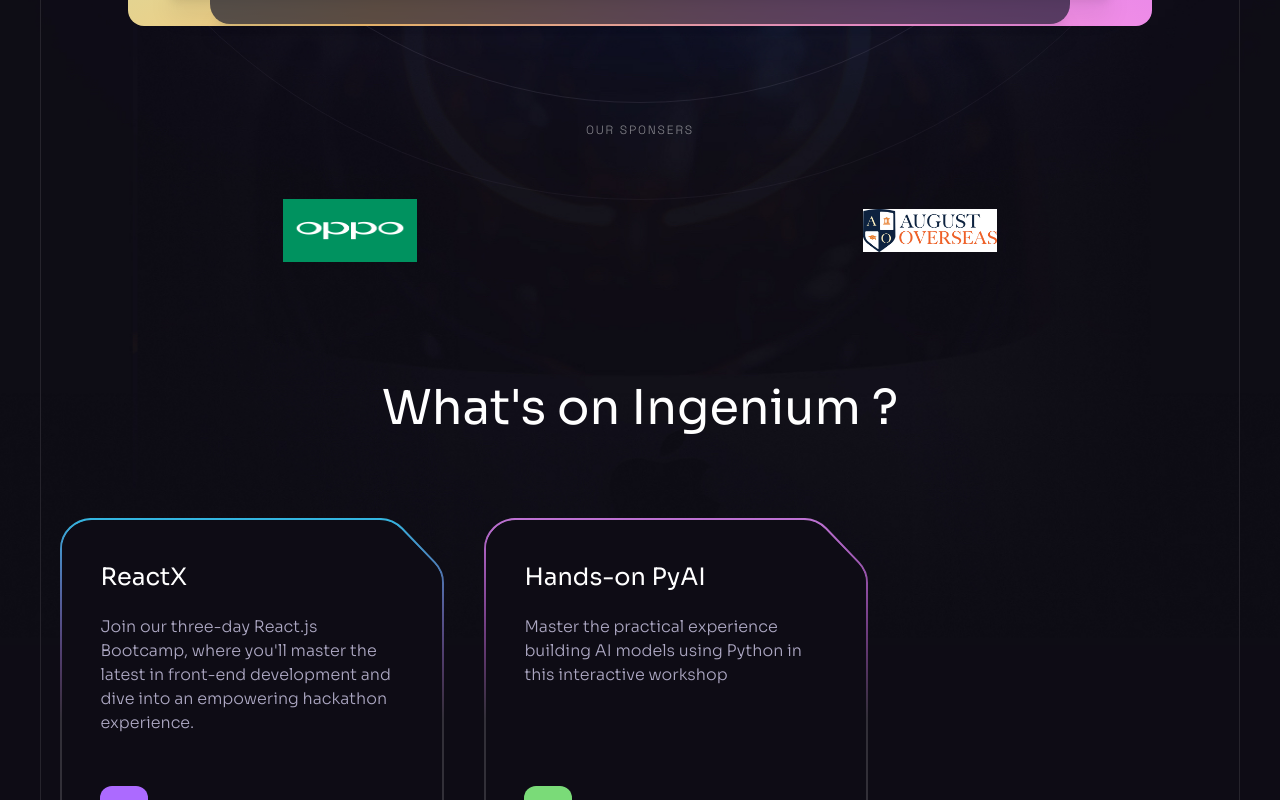
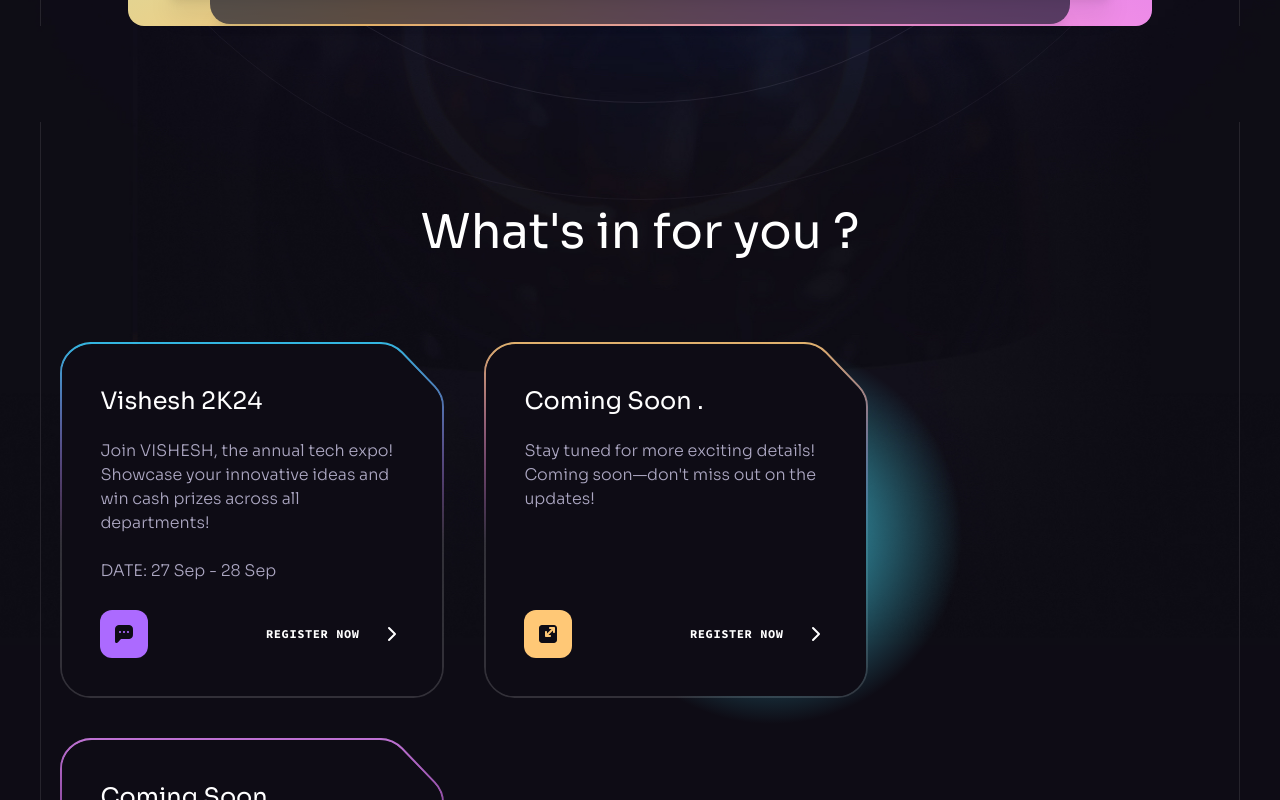
Before and after one commit to gsaivaraprasad123/ingenium24, a React (Vite) app: page / in a window 1280 px wide. Shown: the part 1040-1840 px from the top of the page. Built offline with nearby package versions, Linux system fonts and the light colour scheme.

Commit message:
Ingenium to Team changes

```diff
--- a/src/App.jsx
+++ b/src/App.jsx
@@ -6,7 +6,7 @@ import Header from "./components/Header";
 import Hero from "./components/Hero";
 import Pricing from "./components/Pricing";
 import Roadmap from "./components/Roadmap";
-// import Services from "./components/Services";
+import Services from "./components/Services";
 
 const App = () => {
   return (
@@ -16,7 +16,7 @@ const App = () => {
         <Hero />
         <Benefits />
         <Collaboration />
-        {/* <Services /> */}
+        <Services />
         <Pricing />
         <Roadmap />
         <Footer />
--- a/src/components/Benefits.jsx
+++ b/src/components/Benefits.jsx
@@ -11,7 +11,7 @@ const Benefits = () => {
       <div className="container relative z-2">
         <Heading
           className="md:max-w-md lg:max-w-2xl"
-          title="What's on Ingenium ?"
+          title="What's in for you ?"
         />
 
         <div className="flex flex-wrap gap-10 mb-10">
@@ -26,6 +26,7 @@ const Benefits = () => {
               <div className="relative z-2 flex flex-col min-h-[22rem] p-[2.4rem] pointer-events-none">
                 <h5 className="h5 mb-5">{item.title}</h5>
                 <p className="body-2 mb-6 text-n-3">{item.text}</p>
+                <p className="body-2 mb-6 text-n-3">{item.date}</p>
                 <div className="flex items-center mt-auto">
                   <img
                     src={item.iconUrl}
@@ -33,10 +34,10 @@ const Benefits = () => {
                     height={48}
                     alt={item.title}
                   />
-                  {/* <p className="ml-auto font-code text-xs font-bold text-n-1 uppercase tracking-wider">
-                    Explore more
+                  <p className="ml-auto font-code text-xs font-bold text-n-1 uppercase tracking-wider">
+                    Register Now
                   </p>
-                  <Arrow /> */}
+                  <Arrow />
                 </div>
               </div>
 
--- a/src/components/Footer.jsx
+++ b/src/components/Footer.jsx
@@ -6,7 +6,7 @@ const Footer = () => {
     <Section crosses className="!px-0 !py-10">
       <div className="container flex sm:justify-between justify-center items-center gap-10 max-sm:flex-col">
         <p className="caption text-n-4 lg:block">
-          © Ingenium 2024. All rights reserved - TEAM
+          © TEAM 2024. All rights reserved - TEAM
         </p>
 
         <ul className="flex gap-5 flex-wrap">
--- a/src/components/Header.jsx
+++ b/src/components/Header.jsx
@@ -1,7 +1,7 @@
 import { useLocation } from "react-router-dom";
 import { disablePageScroll, enablePageScroll } from "scroll-lock";
 
-import { ingeniummainlogo } from "../assets";
+import { ingeniummainlogo, teamlogowhite } from "../assets";
 import { navigation } from "../constants";
 import Button from "./Button";
 import MenuSvg from "../assets/svg/MenuSvg";
@@ -37,7 +37,7 @@ const Header = () => {
     >
       <div className="flex items-center px-5 lg:px-7.5 xl:px-10 max-lg:py-4">
         <a className="block w-[12rem] xl:mr-8" href="#hero">
-          <img src={ingeniummainlogo} width={180} height={30} alt="Brainwave" />
+          <img src={teamlogowhite} width={60} height={20} alt="Brainwave" />
         </a>
 
         <nav
--- a/src/components/Hero.jsx
+++ b/src/components/Hero.jsx
@@ -25,7 +25,7 @@ const Hero = () => {
           <h1 className="h1 mb-6">
             Explore the Possibilities of&nbsp;AI&nbsp;with {` `}
             <span className="inline-block relative text-gradient">
-              Ingenium{" "}
+              TEAM{" "}
               <img
                 src={curve}
                 className="absolute top-full left-0 w-full xl:-mt-2"
@@ -88,7 +88,7 @@ const Hero = () => {
           <BackgroundCircles />
         </div>
 
-        <CompanyLogos className="hidden relative z-10 mt-20 lg:block" />
+        {/* <CompanyLogos className="hidden relative z-10 mt-20 lg:block" /> */}
       </div>
 
       <BottomLine />
--- a/src/constants/index.js
+++ b/src/constants/index.js
@@ -101,7 +101,7 @@ export const roadmap = [
     title: "Hareesh Kumar - Founder/Director at `EDTROVE EduTech`",
     text: "ReactX",
     designation: "",
-    role:"Trainer",
+    role: "Trainer",
     date: "JUNE 2024",
     status: "done",
     imageUrl: roadmap1,
@@ -122,7 +122,7 @@ export const roadmap = [
     title: "Pathik Ghugare - ML Engineer at `Pibit.ai`",
     text: "Hands-on PyAI",
     designation: "",
-    role:"Trainer",
+    role: "Trainer",
     date: "JUNE 2024",
     status: "done",
     imageUrl: roadmap3,
@@ -131,7 +131,7 @@ export const roadmap = [
     id: "2",
     title: "Summit",
     text: "",
-    role:"Speaker",
+    role: "Speaker",
     date: "JUNE 2024",
     status: "progress",
     imageUrl: roadmap4,
@@ -270,25 +270,26 @@ export const pricing = [
 export const benefits = [
   {
     id: "0",
-    title: "ReactX",
-    text: "Join our three-day React.js Bootcamp, where you'll master the latest in front-end development and dive into an empowering hackathon experience.",
+    title: "Vishesh 2K24",
+    text: "Join VISHESH, the annual tech expo! Showcase your innovative ideas and win cash prizes across all departments! ",
+    date: "DATE: 27 Sep - 28 Sep",
     backgroundUrl: "./src/assets/benefits/card-1.svg",
     iconUrl: benefitIcon1,
     imageUrl: benefitImage2,
   },
-  // {
-  //   id: "1",
-  //   title: "Cloud Computing using Azure",
-  //   text: "Unlock the potential of Azure to master Cloud Computing and DEVOPS, propelling you to the forefront of Deployment, culminating in an exhilarating hackathon experience.",
-  //   backgroundUrl: "./src/assets/benefits/card-2.svg",
-  //   iconUrl: benefitIcon2,
-  //   imageUrl: benefitImage2,
-  //   light: true,
-  // },
+  {
+    id: "1",
+    title: "Coming Soon .",
+    text: "Stay tuned for more exciting details! Coming soon—don't miss out on the updates!",
+    backgroundUrl: "./src/assets/benefits/card-2.svg",
+    iconUrl: benefitIcon2,
+    imageUrl: benefitImage2,
+    light: true,
+  },
   {
     id: "2",
-    title: "Hands-on PyAI",
-    text: "Master the practical experience building AI models using Python in this interactive workshop",
+    title: "Coming Soon...",
+    text: "Stay tuned for more exciting details! Coming soon—don't miss out on the updates! ",
     backgroundUrl: "./src/assets/benefits/card-3.svg",
     iconUrl: benefitIcon3,
     imageUrl: benefitImage2,
```
